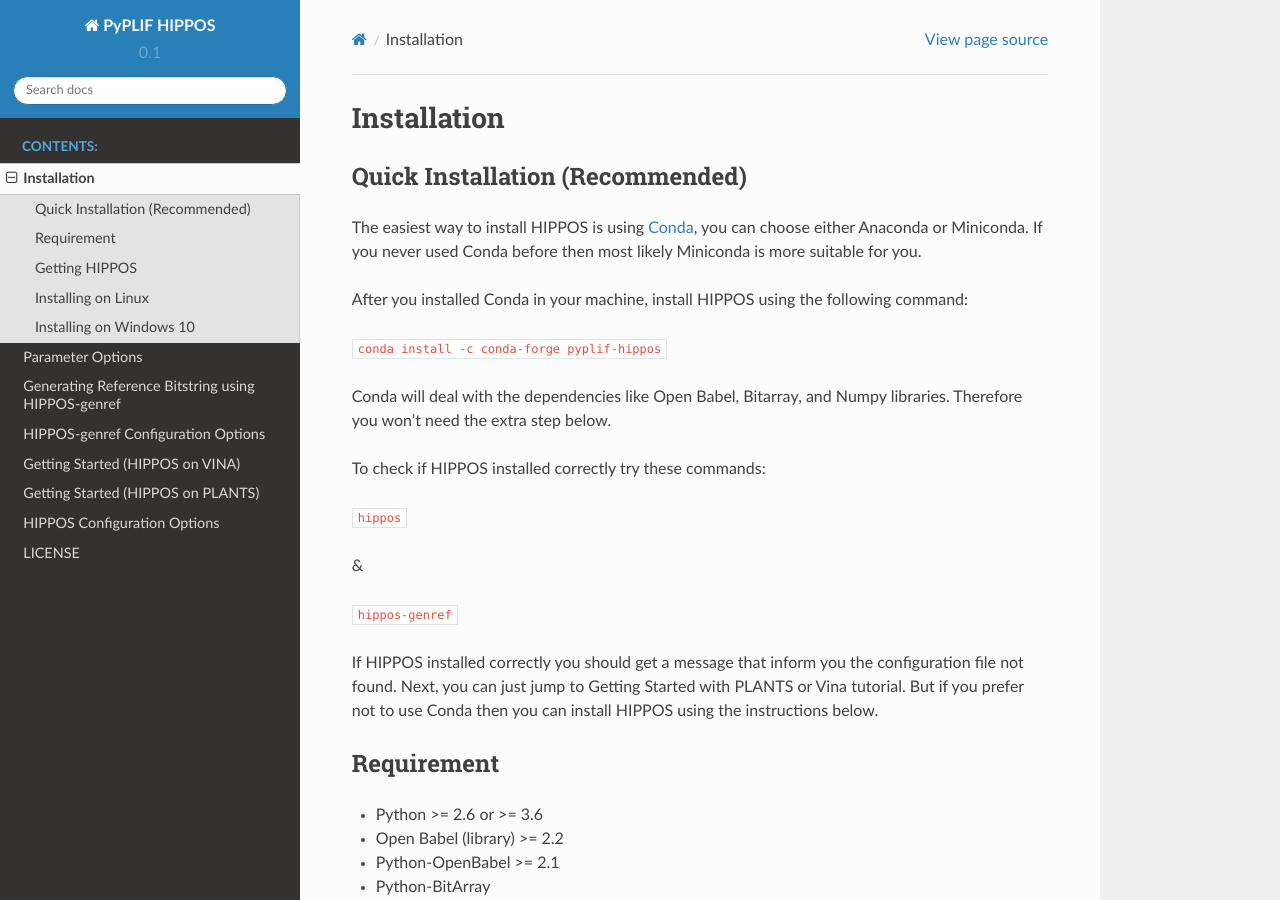
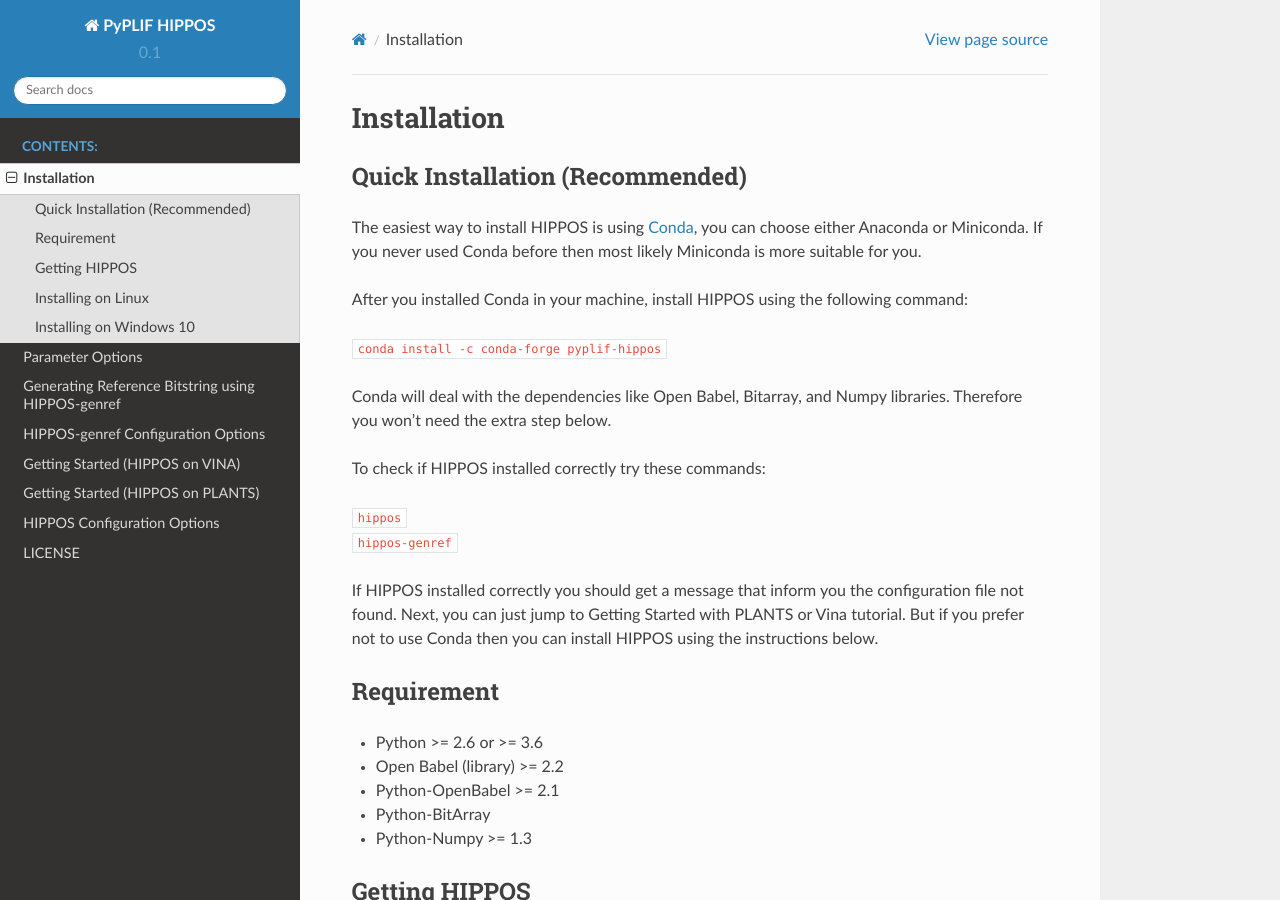
Before and after one commit to radifar/PyPLIF-HIPPOS, a Sphinx documentation site: the page built from docs/source/installation.rst, in a window 1280 px wide and 900 px high. Built offline with Sphinx 7.4.7 and the Read the Docs theme 2.0.0, drawn with Linux system fonts in a browser that asks for light colours.

Commit message:
Make the command neat

```diff
--- a/docs/source/installation.rst
+++ b/docs/source/installation.rst
@@ -17,11 +17,8 @@
 
 To check if HIPPOS installed correctly try these commands:
 
-``hippos``
-
-&
-
-``hippos-genref``
+|  ``hippos``
+|  ``hippos-genref``
 
 If HIPPOS installed correctly you should get a message that inform you the configuration file not found.
 Next, you can just jump to Getting Started with PLANTS or Vina tutorial. But if you prefer not to use Conda
```
